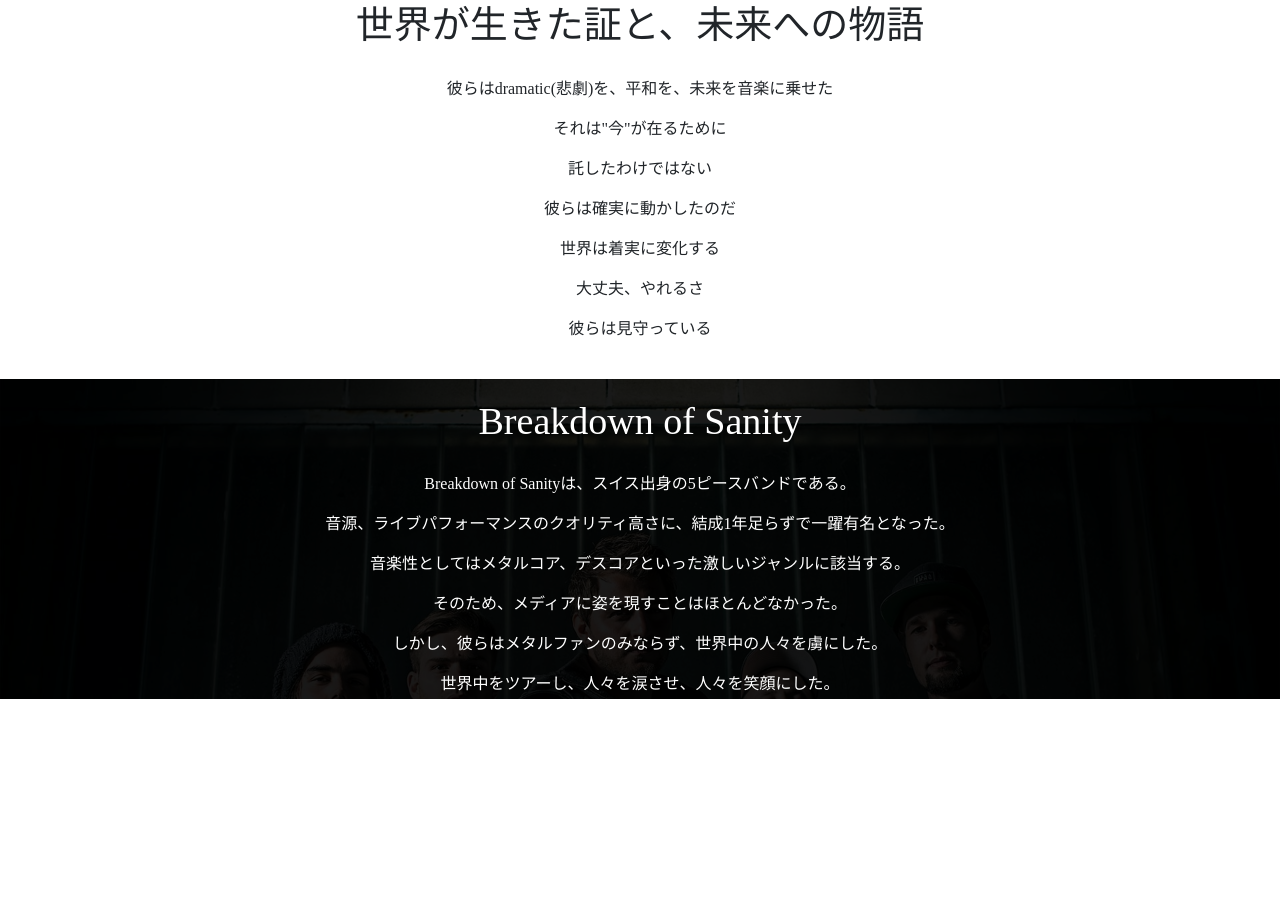
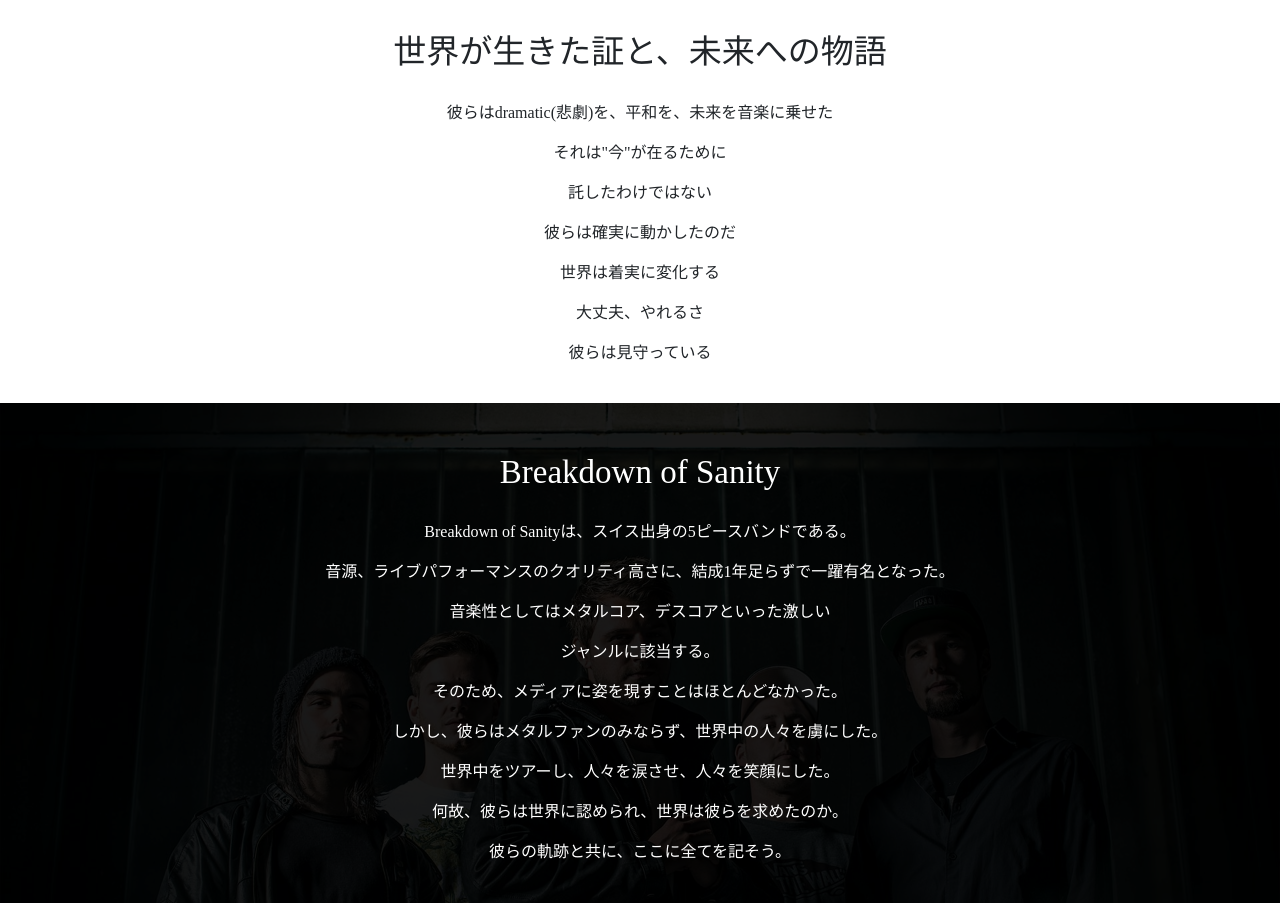
Before and after one commit to Shororo/bos, a plain HTML site: page bos/index.html in a window 1280 px wide. Shown: the part 700-1603 px from the top of the page. Before the commit the page ends 1484 px from the top, so only its background shows below. Drawn offline with nearby package versions, Linux system fonts and the light colour scheme.

Commit message:
Add files via upload

```diff
--- a/bos/assets/style.css
+++ b/bos/assets/style.css
@@ -152,7 +152,7 @@ body {
 
 h1{
 	/* 68px */
-	font-size: 3.8rem;
+	font-size: 3.3rem;
 	margin: 2rem 0;
 }
 a{
@@ -200,7 +200,7 @@ a{
 
 /* openingここから */
 .opening{
-	padding-bottom: 30px;
+	padding: 30px 0;
 }
 
 .text-center{
@@ -208,10 +208,12 @@ a{
 	line-height:2.5;
 }
 .about{
+	color: white;
 	position: relative;
 	background: url(../image/member01.jpg);
+	width:100%;
   background-size: cover;
-  height: 40vh;
+  height: 500px;
 }
 /* 背景画像を暗くする */
 .about::before{
@@ -227,10 +229,11 @@ a{
 }
 
 .about-text{
-color: white;
 position: absolute;
+top:50%;
 width: 100%;
 z-index: 1;
+  transform : translateY(-50%);
 }
 
 /* 画面TOPレスポンシブ対応 */
@@ -252,7 +255,7 @@ z-index: 1;
 /* 560px未満(スマホ設定) */
 @media screen and (max-width: 559px) {
 	html {
-	font-size: 40.5%;
+	font-size: 45.5%;
 	color: red;
 }
 }
--- a/bos/index.html
+++ b/bos/index.html
@@ -37,12 +37,12 @@
 	<h1>Breakdown of Sanity</h1>
 	<p>Breakdown of Sanityは、スイス出身の5ピースバンドである。</p>
 	<p>音源、ライブパフォーマンスのクオリティ高さに、結成1年足らずで一躍有名となった。</p>
-	<p>音楽性としてはメタルコア、デスコアといった激しいジャンルに該当する。</p>
+	<p>音楽性としてはメタルコア、デスコアといった激しい<br>ジャンルに該当する。</p>
 	<p>そのため、メディアに姿を現すことはほとんどなかった。</p>
 	<p>しかし、彼らはメタルファンのみならず、世界中の人々を虜にした。</p>
 	<p>世界中をツアーし、人々を涙させ、人々を笑顔にした。</p>
 	<p>何故、彼らは世界に認められ、世界は彼らを求めたのか。</p>
-	<p>彼らの軌跡と共に、ここに全てを記そう</p>
+	<p>彼らの軌跡と共に、ここに全てを記そう。</p>
 </div>
 </div>
 
```
